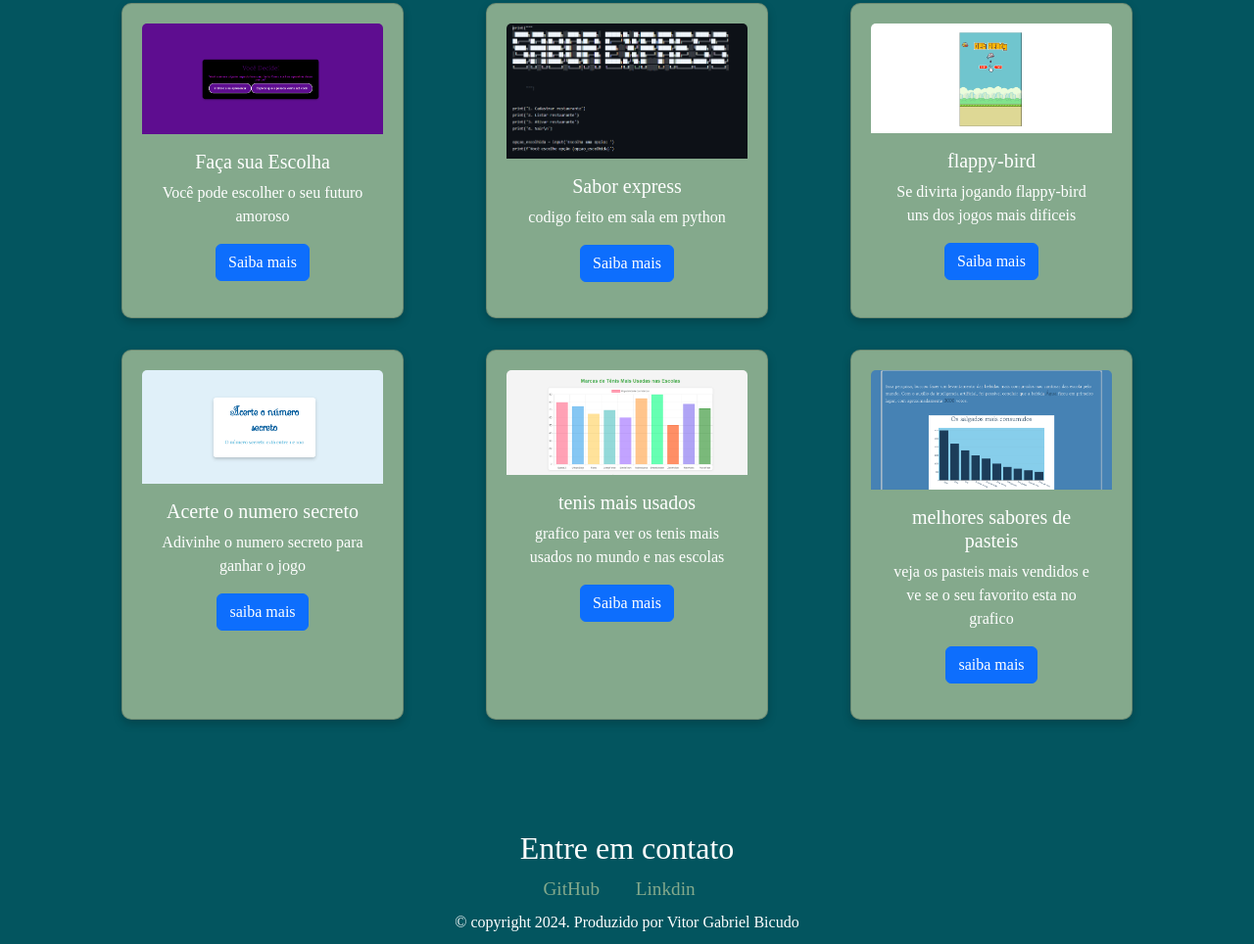
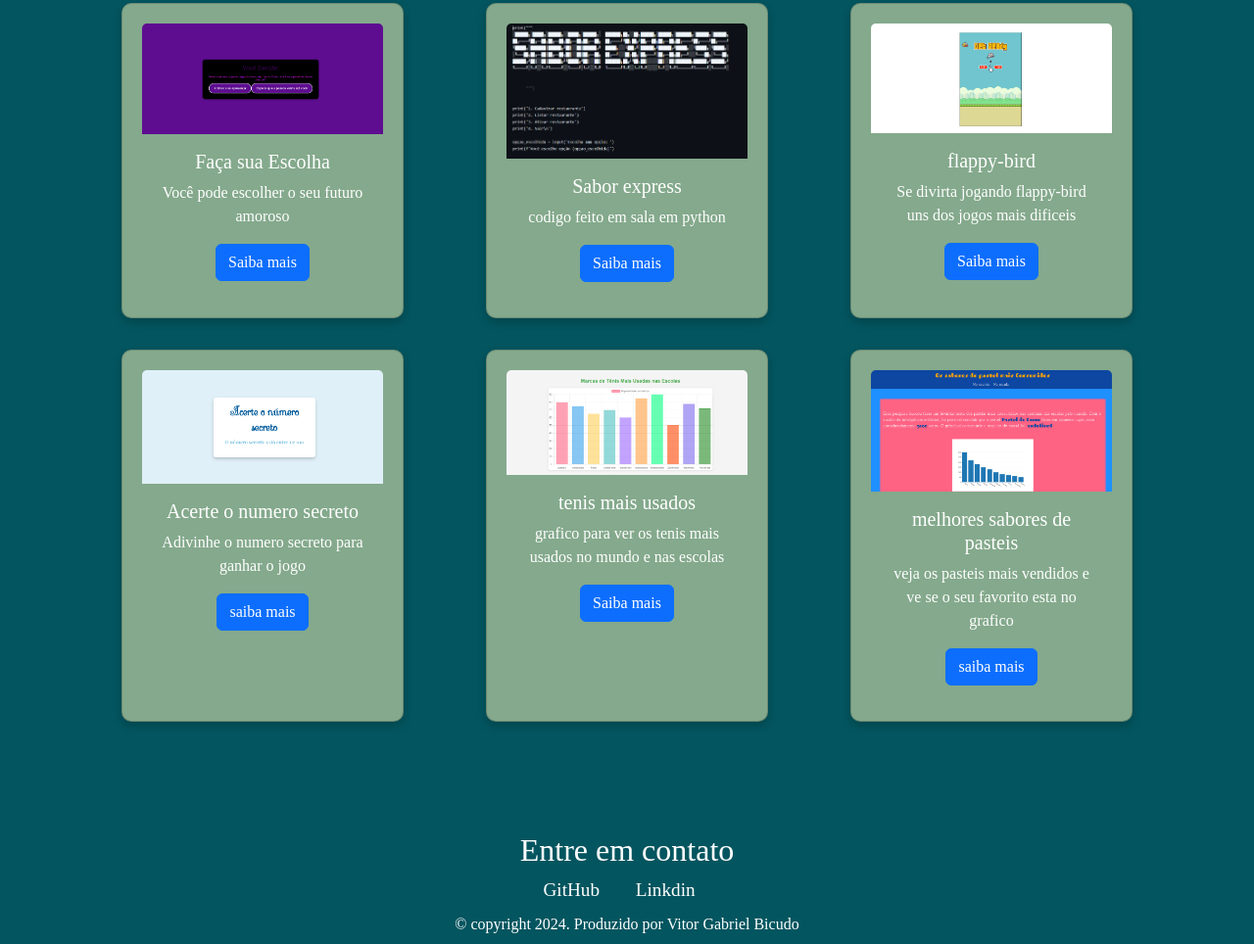
Before and after one commit to vitorgabriel15/2024-portifolio, a plain HTML site: page index.html in a window 1280 px wide. Shown: the part 494-1458 px from the top of the page at 98% size. Drawn offline with nearby package versions, Linux system fonts and the light colour scheme; a web font is replaced by a local one.

Commit message:
Add files via upload

```diff
--- a/index.html
+++ b/index.html
@@ -98,11 +98,11 @@
 
 
       <div class="card col-md-4 m-3" style="width: 18rem;">
-        <img src="img/Captura de tela_2024-10-18_07-35-23.png" class="card-img-top" alt="...">
+        <img src="img/Captura de tela_2024-10-25_07-33-49.png" class="card-img-top" alt="...">
         <div class="card-body">
           <h5 class="card-title">melhores sabores de pasteis</h5>
           <p class="card-text">veja os pasteis mais vendidos e ve se o seu favorito esta no grafico</p>
-            <button type="button" class="btn btn-primary" data-bs-toggle="modal" data-bs-target="#modal106">
+            <button type="button" class="btn btn-primary" data-bs-toggle="modal" data-bs-target="#modal6">
               saiba mais
             </button>
         </div>
@@ -229,7 +229,7 @@
             <P> A explicação do meu site fica aqui nesse lugar onde eu for digitar tudo oque eu tenho que explicar sobre o projeto</P>
             <p> Ae tiver mais que um parágrafo voce terá que digital outra tag p</p>
             <p> Importante colocar todas as informações</p>
-            <img  class="w-100" src="img/Captura de tela_2024-10-18_07-35-23.png" alt="">
+            <img  class="w-100" src="img/Captura de tela_2024-10-25_07-33-49.png" alt="">
           </div>
           <div class="modal-footer">
             <button type="button" class="btn btn-primary"><a href="https://vitorgabriel15.github.io/sabores-pasteis/"> Visite o site</a> </button>
--- a/style.css
+++ b/style.css
@@ -42,10 +42,10 @@ h1, h3 {
     box-shadow: 0 4px 10px rgba(0, 0, 0, 0.2); /* Added shadow for depth */
 }
 
-.footer-link {
+a {
     text-decoration: none; /* Changed from 'nome' to 'none' */
     font-size: 1.2em;
-    color: var(--footer-link-color); /* Changed to a defined color */
+    color: var(--branco); /* Changed to a defined color */
 }
 
 .footer-link:hover {
```
Also changed, not shown: img/Captura de tela_2024-10-25_07-33-49.png (added).
